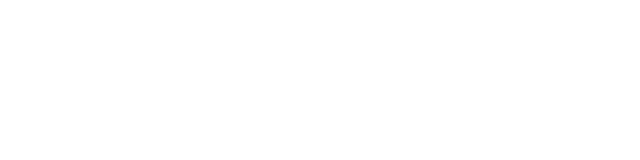
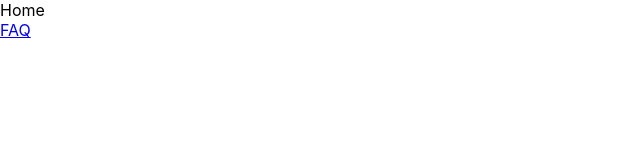
Before and after one commit to Anderlan/teste, a React (Create React App) app: page / in a window 1280 px wide. Before the commit this address had no page. Shown: the top 160 px of the page, without its empty margins (0-640 px from the left). Built offline with nearby package versions, Linux system fonts and the light colour scheme.

Commit message:
modified:   src/App.js

```diff
--- a/src/App.js
+++ b/src/App.js
@@ -12,9 +12,11 @@
       <Link to="/Faq">FAQ</Link> */}
 
       <Routes>
-        <Route exact path="/Teste"  element={<Home />} />
+        <Route exact path="/"  element={<Home />} />
         <Route path="/Faq" element={<Faq />} />
       </Routes>
+      <Link to="/Faq">FAQ</Link>
+
     </BrowserRouter>
   );
 }
```
